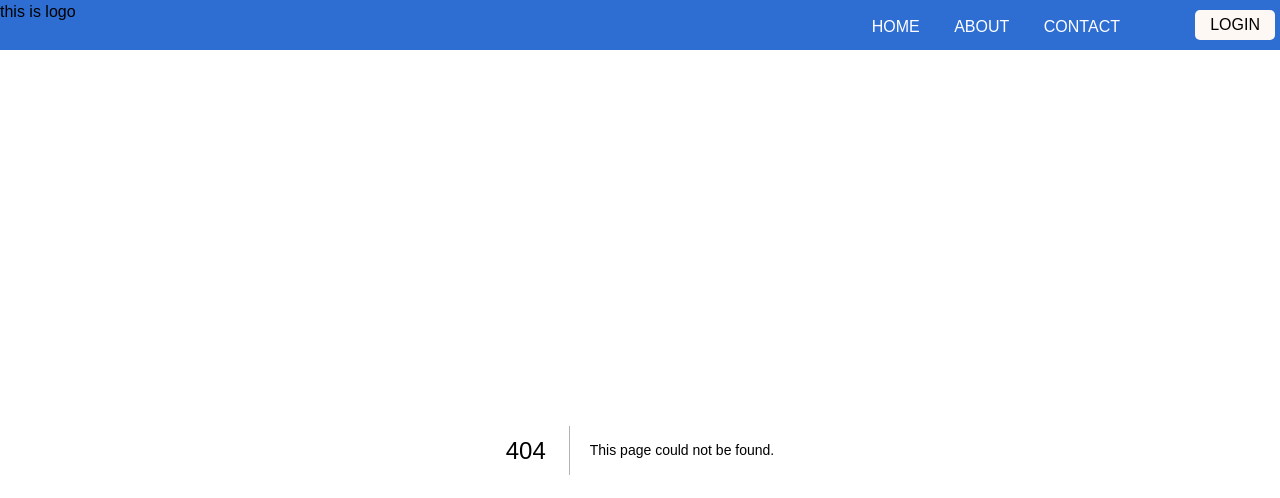
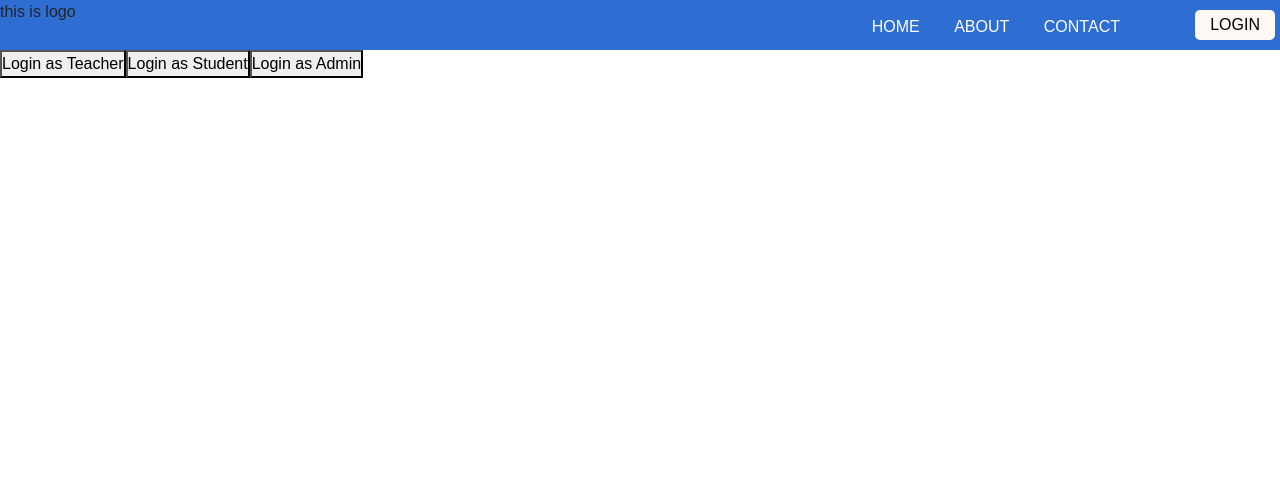
Before and after one commit to shakyasarthak/4th-sem-project, a Next.js app in the folder sem4project/: page /loginChoice in a window 1280 px wide. Before the commit this address had no page. Shown: the top 498 px of the page. Built offline with nearby package versions, Linux system fonts and the light colour scheme.

Commit message:
login option for everyone

```diff
--- a/sem4project/pages/layout/Navbar.js
+++ b/sem4project/pages/layout/Navbar.js
@@ -17,7 +17,7 @@ const Navbar =() => {
           <Link class ={x.menu} href ="/Contact">CONTACT</Link>
         </div>
         <div className={x.logins}>
-        <Link href="/Login">
+        <Link href="/loginChoice">
             <button className={x.btn}>
               LOGIN
             </button></Link>
--- /dev/null
+++ b/sem4project/pages/loginChoice.js
@@ -0,0 +1,16 @@
+import Link from "next/link"
+
+
+
+const Login_choice = () => (
+
+    <>
+    <Link href='/teacherLogin'><button id="teacher-btn">Login as Teacher</button></Link>
+    <Link href ='/studentLogin'><button id="student-btn">Login as Student</button></Link>
+    <Link href ='/adminLogin'><button id="admin-btn">Login as Admin</button></Link>
+
+    </>
+
+)
+
+export default Login_choice
--- /dev/null
+++ b/sem4project/pages/teacherLogin.js
@@ -0,0 +1,6 @@
+function Home () {
+    return <>
+    <div>This is teacher</div></>
+}
+
+export default Home
```
Also changed, not shown: sem4project/pages/adminLogin.js (added, +7 -0 lines), sem4project/pages/studentLogin.js (added, +7 -0 lines).
